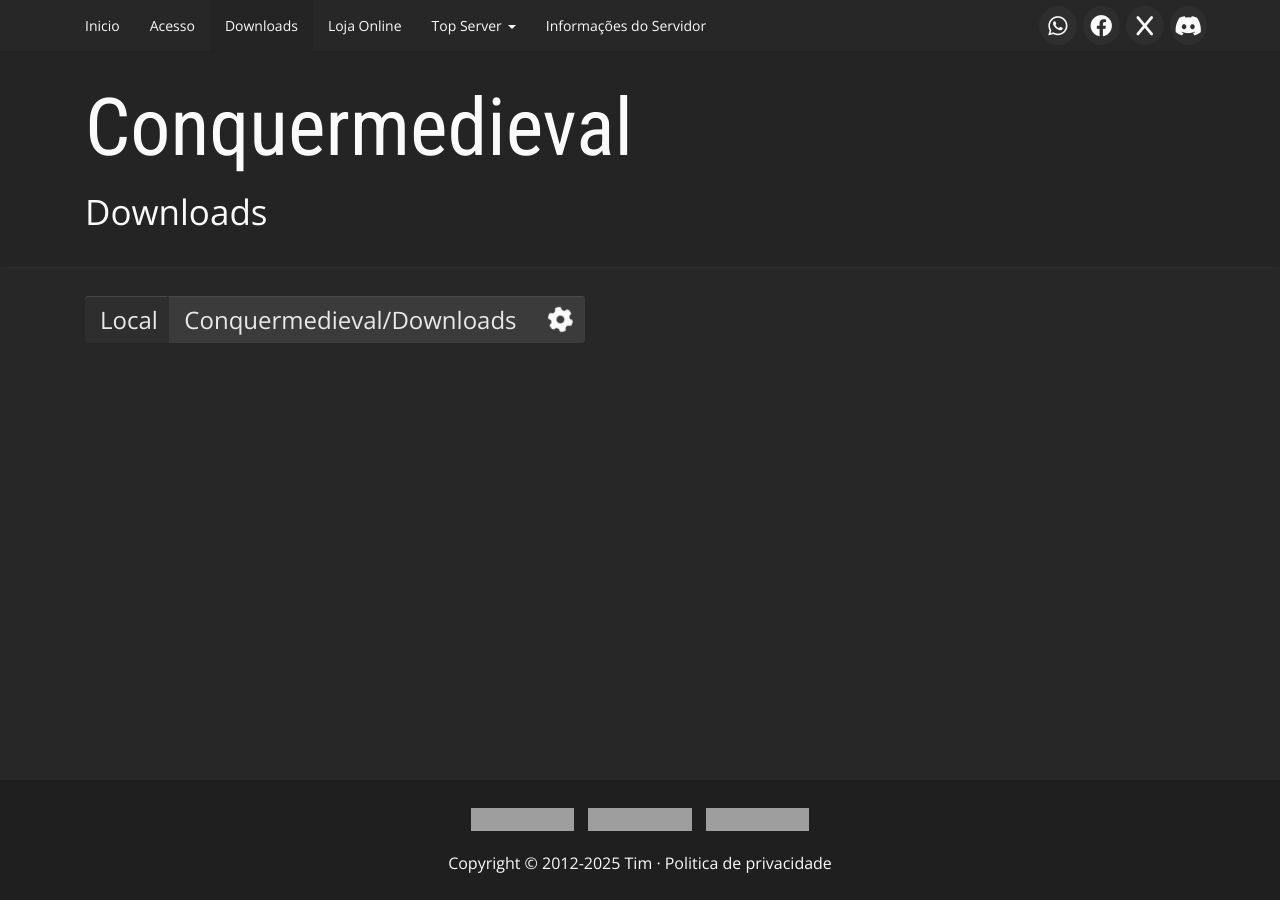
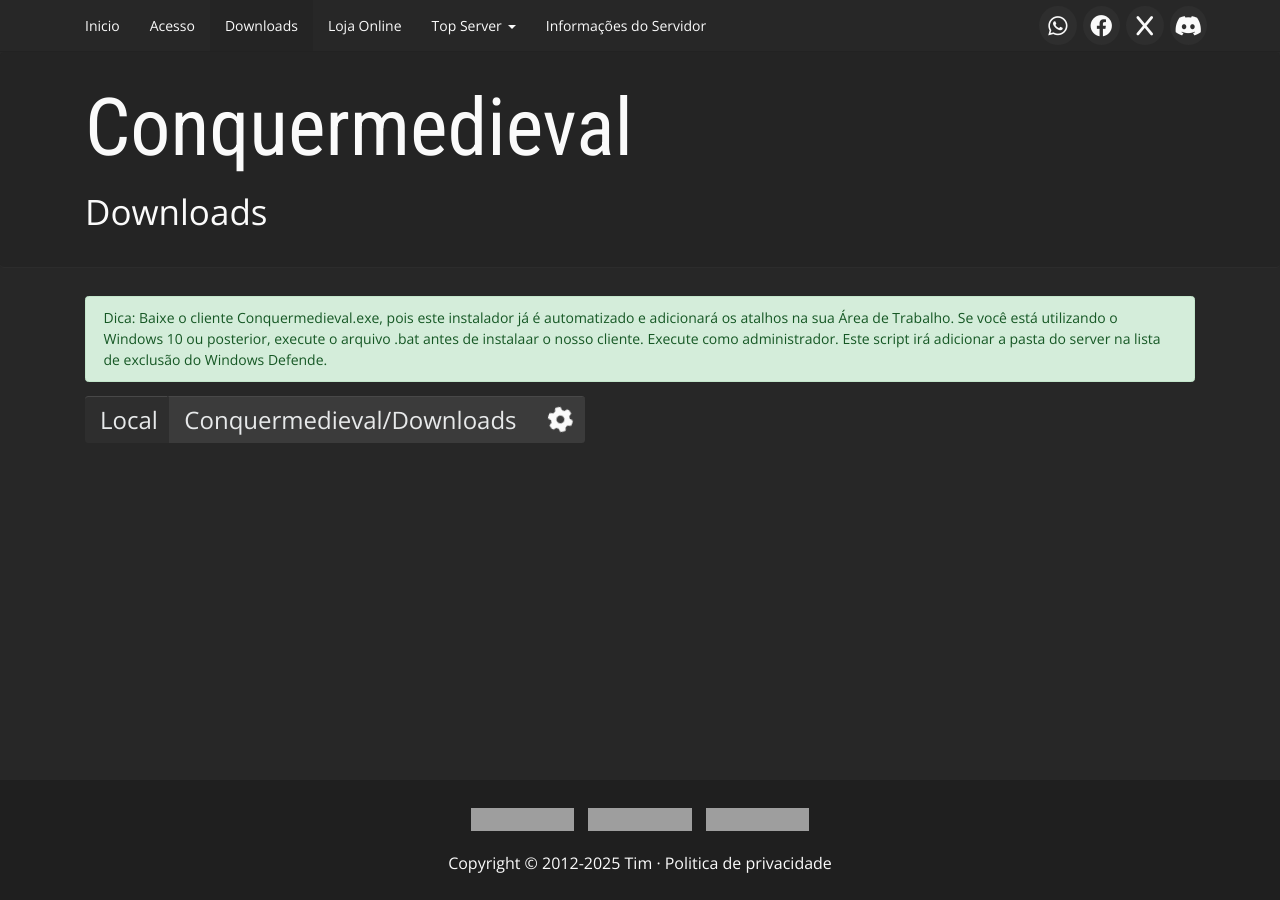
Before and after one commit to conquermedieval/conquermedieval.github.io, a Jekyll site: the page built from downloads.html, in a window 1280 px wide. Built offline with Jekyll 4.4.1, drawn with Linux system fonts in a browser that asks for light colours; grey boxes are pictures that could not be loaded.

Commit message:
Update downloads.html

```diff
--- a/downloads.html
+++ b/downloads.html
@@ -5,6 +5,8 @@ title: Downloads
 
 <div class="container-downloads">
     <div class="container">
+        <p class="alert alert-success">Dica: Baixe o cliente Conquermedieval.exe, pois este instalador já é automatizado e adicionará os atalhos na sua Área de Trabalho. Se você está utilizando o Windows 10 ou posterior, execute o arquivo .bat antes de instalaar o nosso cliente. Execute como administrador. Este script irá adicionar a pasta do server na lista de exclusão do Windows Defende.</p>
+         <div class="text-center">
         <div class="downloads-repo-container input-group">
             <div class="input-group-prepend">
                 <span class="input-group-text">Local</span>
```
